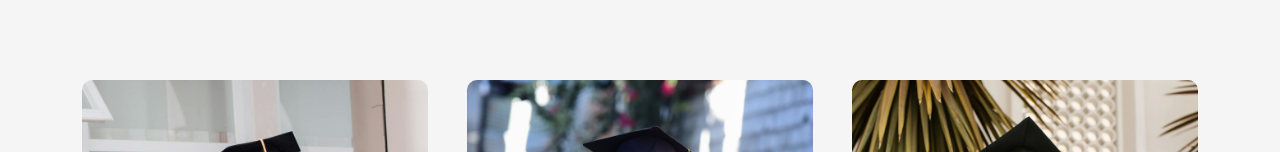
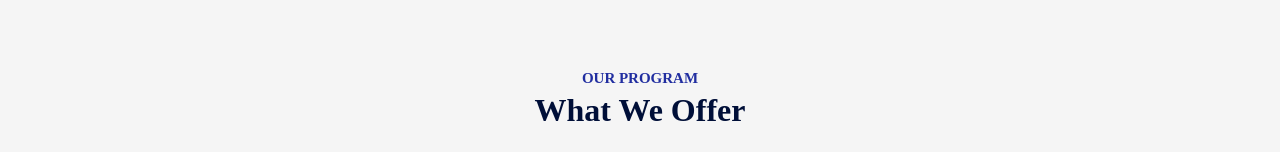
Before and after one commit to rajsharma-sudo/education_web_app_1, a React (Create React App) app: page / in a window 1280 px wide. Shown: the part 800-952 px from the top of the page. Built offline with nearby package versions, Linux system fonts and the light colour scheme; the HTML template or start-up script is replaced by a standard one.

Commit message:
here we have completed title and program section

```diff
--- a/src/App.jsx
+++ b/src/App.jsx
@@ -2,6 +2,7 @@
 import Navbar from "./Components/Navbar/Navbar";
 import Hero from "./Components/Hero/Hero";
 import Programs from "./Components/Programs/Programs";
+import Title from "./Components/Title/Title";
 
 function App() {
   return (
@@ -9,8 +10,11 @@
       <Navbar/>
       <Hero/>
       <div className="container">
+        <Title subtitle='Our PROGRAM' title='What We Offer'/>
       <Programs/>
       </div>
+
+
 
 
     </div>
--- a/src/Components/Title/Title.css
+++ b/src/Components/Title/Title.css
@@ -0,0 +1,15 @@
+.title{
+    text-align: center;
+    color:#212EA0;
+    font-size:15px;
+    font-weight: 600;
+    text-transform: uppercase;
+    margin:70px 0 30px;
+}
+
+.title h2{
+    font-size: 32px;
+    color:#000F38;
+    margin-top: 5px;
+    text-transform: none;
+}
--- a/src/Components/Title/Title.jsx
+++ b/src/Components/Title/Title.jsx
@@ -0,0 +1,13 @@
+import React from 'react'
+import './Title.css'
+
+const Title = ({ subtitle, title }) => {
+    return (
+        <div className='title'>
+            <p>{subtitle}</p>
+            <h2>{title}</h2>
+        </div>
+    )
+}
+
+export default Title
```
